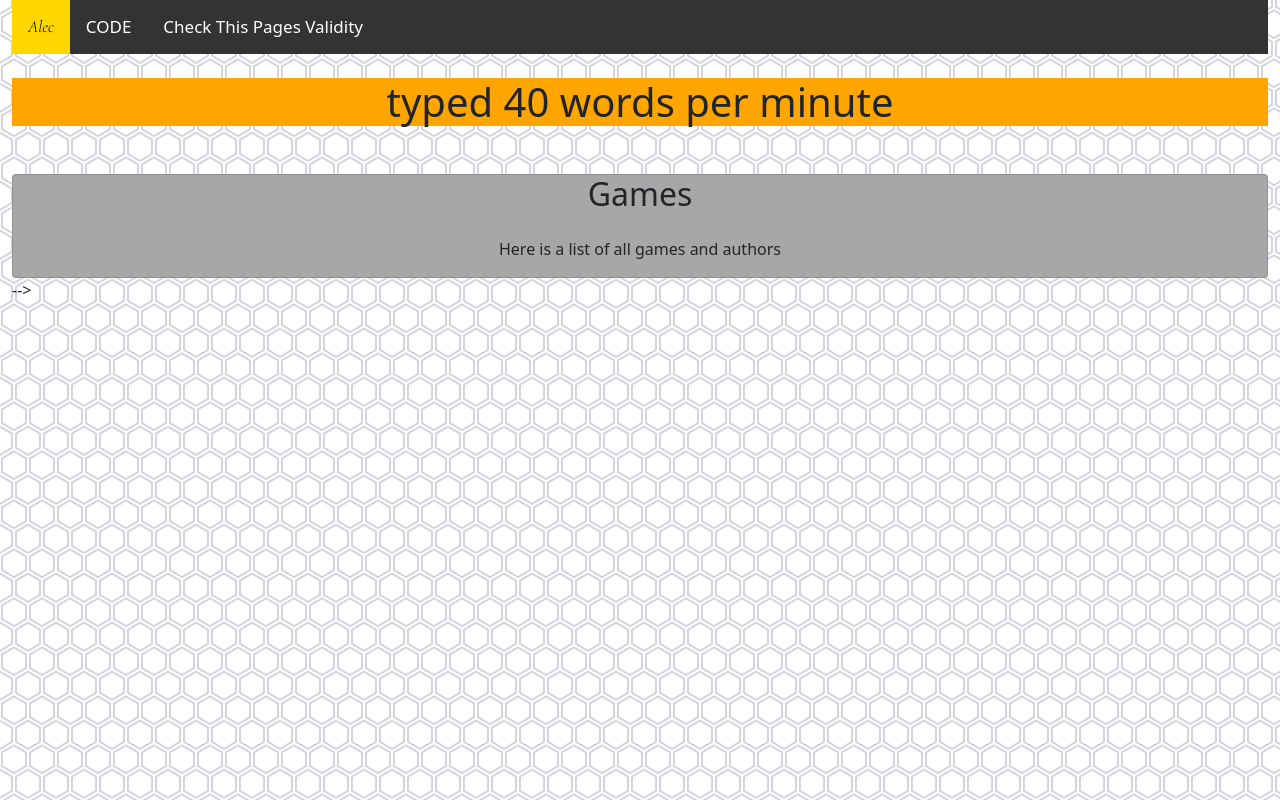
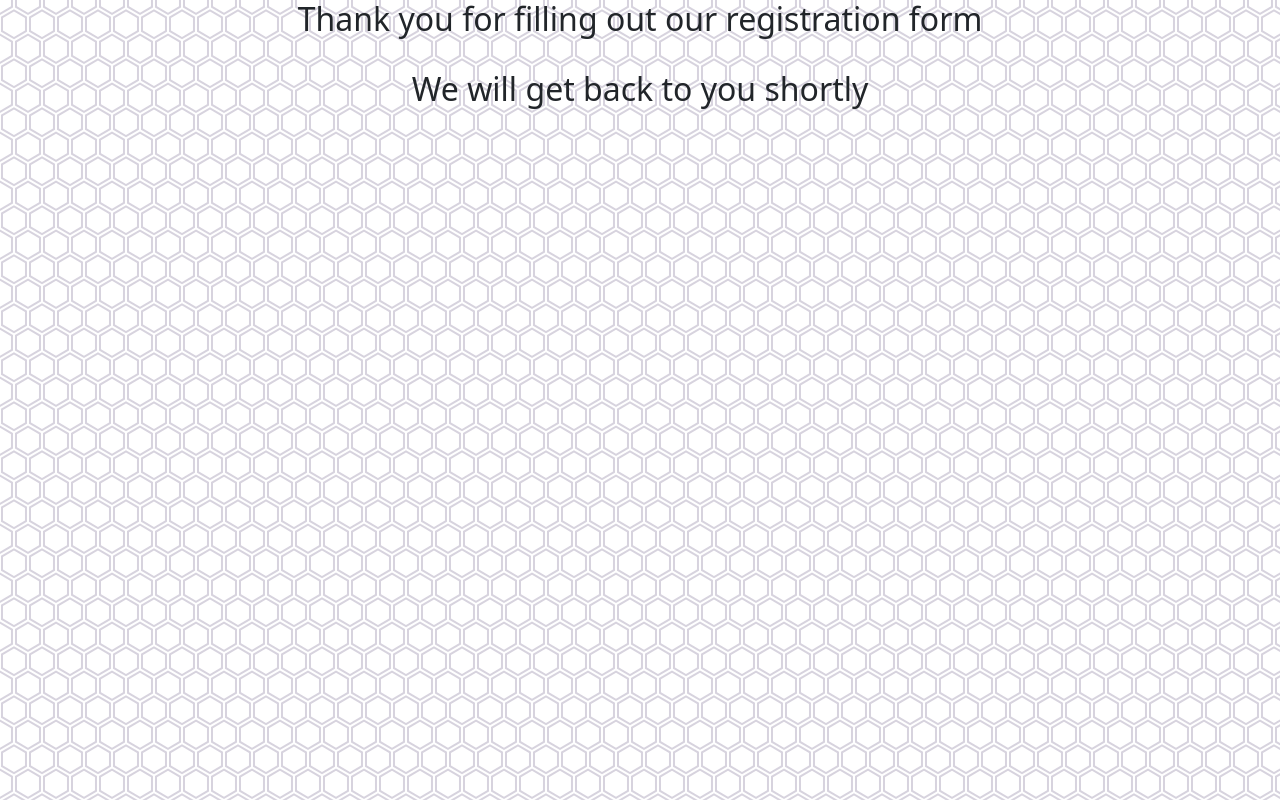
Before and after one commit to alecmo26/typingtest, a plain HTML site: page index.html in a window 1280 px wide. Drawn offline with nearby package versions, Linux system fonts and the light colour scheme.

Commit message:
Update index.html

```diff
--- a/index.html
+++ b/index.html
@@ -16,52 +16,8 @@
     <link href="https://fonts.googleapis.com/css2?family=Oswald&display=swap" rel="stylesheet">
   </head>
   <body class="container-fluid">
-    <div class="topnav">
-      <a class="active" href="#home">Alec</a>
-      <a href="https://github.com/alecmo26/EchoLab" target= "_blank">CODE</a>
-      <a href="https://validator.w3.org/nu/?doc=https%3A%2F%2Falecmo26.github.io%2FEchoLab%2F" target= "_blank">Check This Pages Validity</a>
-    </div>
-
-    <div class="row"></div>
+    <h2> Thank you for filling out our registration form</h2>
     <br>
-
-    <h1>typed 40 words per minute</h1>
-    <br>
-
-
-
-      <!-- this is my game card
-      <div class="row">
-
-
-
-
-        <div class="col-sm-5 mx-auto mt-5">
-
-          <!--<div class='card gameCard'>
-            <button class='cardOpen2 btn btn-outline-info'> ${ item.title } </button>
-             <div class='cardHide mx-auto'>
-                 <br>
-                 <a class="mx-auto btn btn-primary" href="${ item.link }" target="_blank" class="link-info" >GAME LINK</a>
-             </div>
-             <p class="text-white mx-auto">Create by: ${ item.author } </p>
-           </div> -->
-
-          <div id="gameCard" class="card">
-            <h2 class="card-title mx-auto">
-              Games
-            </h2>
-            <div class="card-body mx-auto">
-              Here is a list of all games and authors
-            </div>
-          </div>
-        </div> -->
-      </div>
-
-
-
-    <script src="https://cdnjs.cloudflare.com/ajax/libs/jquery/3.6.0/jquery.min.js"></script>
-    <script src="https://cdnjs.cloudflare.com/ajax/libs/jqueryui/1.12.1/jquery-ui.min.js"></script>
-    <script src="./scripts/script.js"></script>
+    <h2>We will get back to you shortly</h2>
   </body>
 </html>
```
